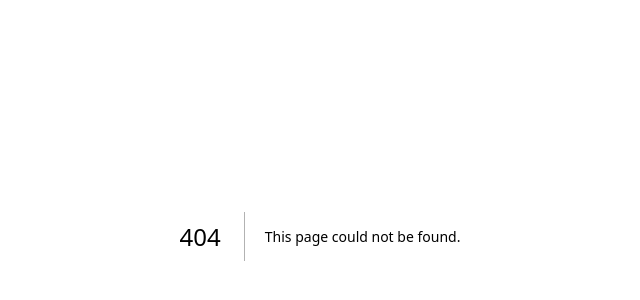
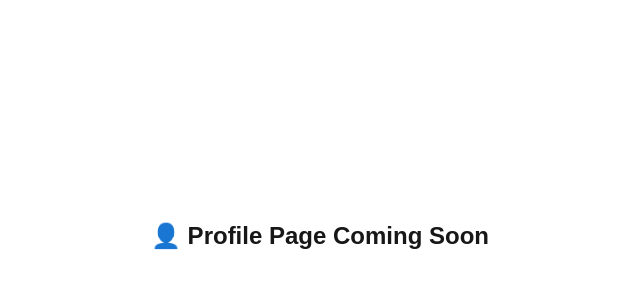
Before and after one commit to klajdi24/weekwise-ai, a Next.js app: page /profile in a window 1280 px wide. Before the commit this address had no page. Shown: the part 164-464 px from the top of the page, without its empty margins (320-960 px from the left). Built offline with nearby package versions, Linux system fonts and the light colour scheme.

Commit message:
Full app structure ready for Vercel

```diff
--- /dev/null
+++ b/app/fitness/page.tsx
@@ -0,0 +1,7 @@
+export default function Fitness() {
+  return (
+    <div className="min-h-screen flex items-center justify-center text-2xl font-bold">
+      🏃 Fitness Tracker Coming Soon
+    </div>
+  );
+}
--- a/app/page.tsx
+++ b/app/page.tsx
@@ -1,11 +1,9 @@
 "use client";
-import React from "react";
 import Link from "next/link";
 
 export default function Home() {
   return (
     <div className="min-h-screen bg-gray-50 text-gray-900 flex flex-col">
-      {/* Header */}
       <header className="bg-gradient-to-r from-blue-600 to-indigo-600 text-white p-6 shadow-md">
         <h1 className="text-3xl font-bold text-center">WeekWise AI</h1>
         <p className="text-center mt-1 text-sm opacity-80">
@@ -13,7 +11,6 @@
         </p>
       </header>
 
-      {/* Main Content */}
       <main className="flex-1 p-8 grid grid-cols-1 md:grid-cols-3 gap-6">
         {/* Academic Schedule Card */}
         <div className="bg-white p-6 rounded-xl shadow hover:shadow-lg transition">
@@ -55,7 +52,6 @@
         </div>
       </main>
 
-      {/* Footer */}
       <footer className="bg-gray-800 text-white p-6 text-center">
         &copy; 2025 WeekWise AI. All rights reserved.
       </footer>
--- /dev/null
+++ b/app/profile/page.tsx
@@ -0,0 +1,7 @@
+export default function Profile() {
+  return (
+    <div className="min-h-screen flex items-center justify-center text-2xl font-bold">
+      👤 Profile Page Coming Soon
+    </div>
+  );
+}
--- a/app/schedule/page.tsx
+++ b/app/schedule/page.tsx
@@ -1,6 +1,5 @@
-// redeploy fix
 "use client";
-import { useState } from "react";
+import React, { useState } from "react";
 
 interface Event {
   id: number;
```
